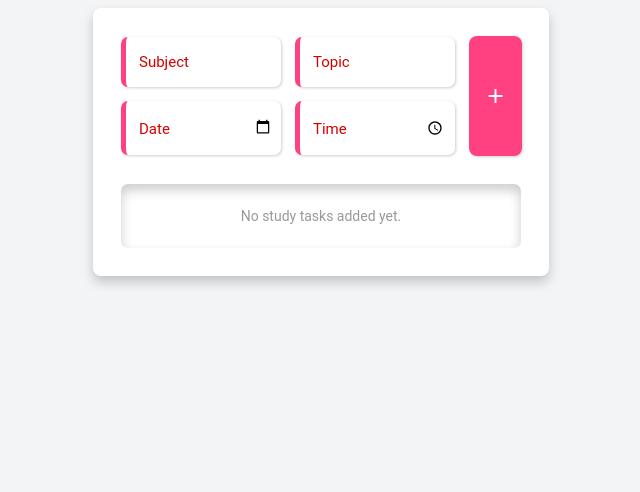
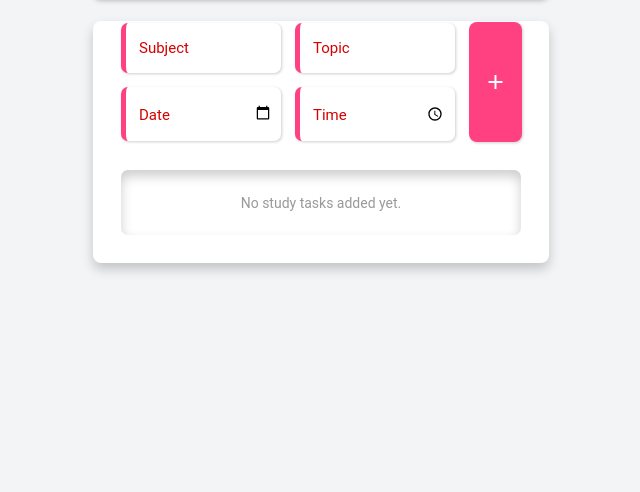
Before and after one commit to rohangiriportfolio/Smart-Study-Planner, a plain HTML site: page index.html in a window 1280 px wide. Shown: the part 308-800 px from the top of the page, without its empty margins (319-959 px from the left). Drawn offline with nearby package versions, Linux system fonts and the light colour scheme.

Commit message:
Update style.css

```diff
--- a/style.css
+++ b/style.css
@@ -32,6 +32,11 @@ body {
   border-radius: 8px;
   box-shadow: 0 6px 12px rgba(0, 0, 0, 0.2);
   font-size: 16px;
+
+  /* Added to prevent margin collapse and positioning issues */
+  overflow: hidden;
+  position: relative;
+  padding-top: 1px; /* prevents margin collapse */
 }
 
 ::-webkit-scrollbar {
@@ -64,6 +69,9 @@ body {
   background-color: white;
   transition: box-shadow 0.3s ease;
   border-left: 5px solid #ff4081;
+
+  /* Added for relative positioning context */
+  position: relative;
 }
 
 .input-grid .mdl-textfield:hover {
@@ -174,6 +182,9 @@ input {
   box-shadow: 0 6px 12px rgba(0, 0, 0, 0.2) inset;
   border-radius: 7px;
   margin-top: 2rem;
+
+  /* added to avoid margin collapse affecting the list */
+  padding-top: 1px;
 }
 
 .task-row {
```
